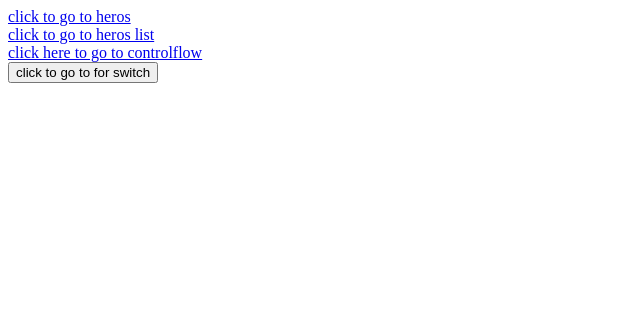
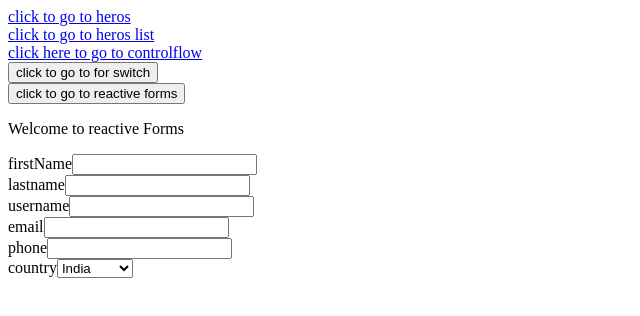
Before and after one commit to chgoutham199/angular-demo, an Angular app: page /forms in a window 1280 px wide. Before the commit this address led to /. Shown: the top 316 px of the page, without its empty margins (0-640 px from the left). Built offline with nearby package versions, Linux system fonts and the light colour scheme.

Commit message:
feat : create a basic form template

```diff
--- a/src/app/app.component.html
+++ b/src/app/app.component.html
@@ -5,4 +5,6 @@
 <a routerLink="controlflow">click here to go to controlflow</a>
 <br>
 <button routerLink="forswitch">click to go to for switch</button>
+<br>
+<button routerLink="forms">click to go to reactive forms </button>
 <router-outlet></router-outlet>
--- a/src/app/app.routes.ts
+++ b/src/app/app.routes.ts
@@ -3,6 +3,7 @@ import { HerosComponent } from './heros/heros.component';
 import { HerosListComponent } from './heros-list/heros-list.component';
 import { ControlflowComponent } from './controlflow/controlflow.component';
 import { ForSwitchComponent } from './for-switch/for-switch.component';
+import { ReactiveformsComponent } from './reactiveforms/reactiveforms.component';
 export const routes: Routes = [
        {
           path:'hero',
@@ -20,5 +21,9 @@ export const routes: Routes = [
         path:'forswitch',
         component:ForSwitchComponent,
        },
+       {
+        path: 'forms',
+        component:ReactiveformsComponent,
+       }
 
 ];
--- /dev/null
+++ b/src/app/reactiveforms/reactiveforms.component.html
@@ -0,0 +1,37 @@
+<p>Welcome to reactive Forms </p>
+<form>
+     <div>
+        <label>firstName</label>
+        <input >
+     </div>
+     <div>
+        <label>lastname</label>
+        <input >
+     </div>
+     <div>
+        <label>username</label>
+        <input >
+     </div>
+     <div>
+        <label>email</label>
+        <input >
+     </div>
+     <div>
+        <label>phone</label>
+        <input >
+     </div>
+     <div>
+        <label>country</label>
+        <select>
+            <option >India</option>
+            <option >USA</option>
+            <option >Russia"></option>
+            <option> China</option>
+        </select>
+     </div>
+
+
+
+
+
+</form>
```
Also changed, not shown: src/app/reactiveforms/reactiveforms.component.ts (added, +12 -0 lines), src/app/reactiveforms/reactiveforms.component.css (added), 1 other file (tests, documents, lock files or other folders).
